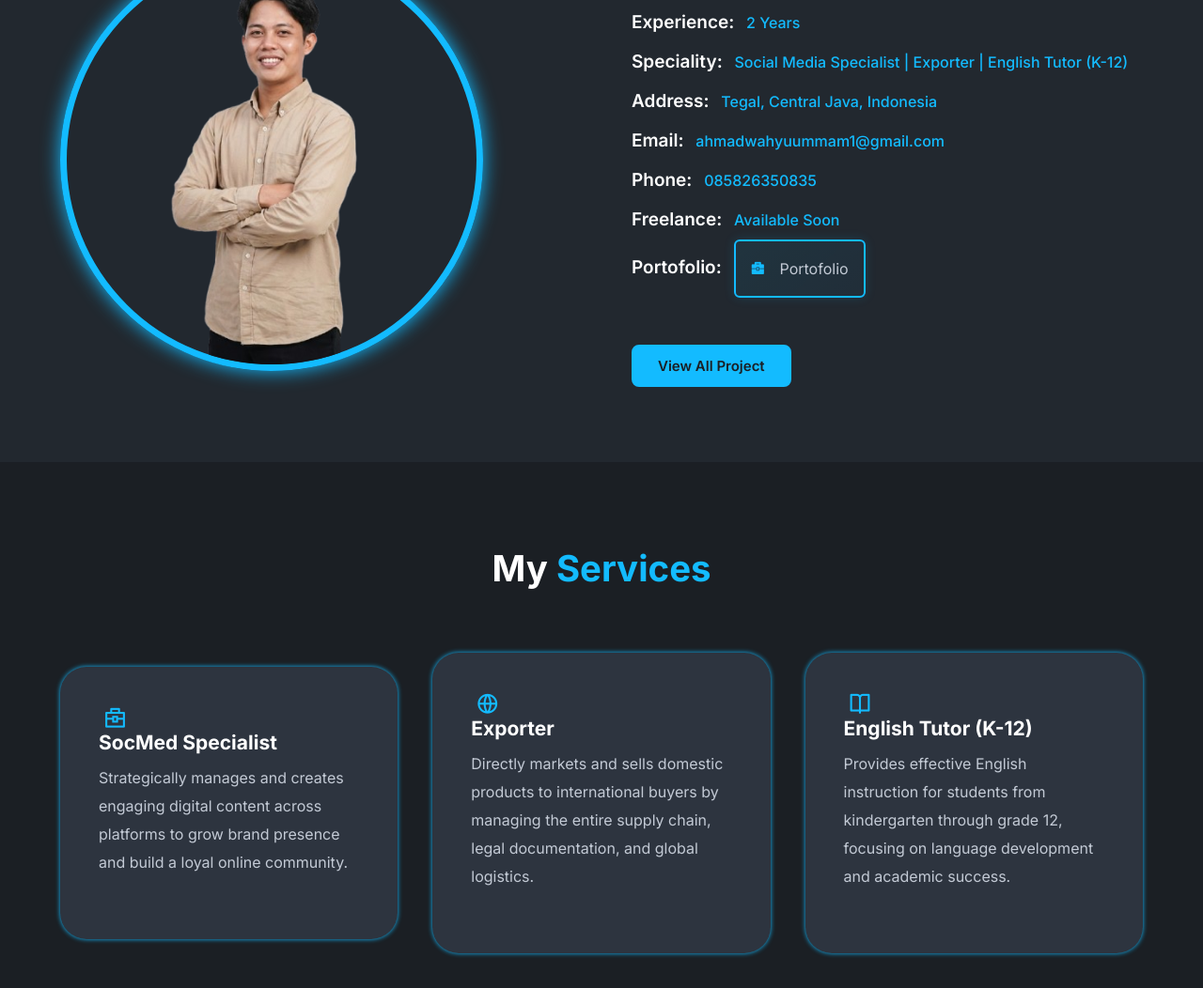
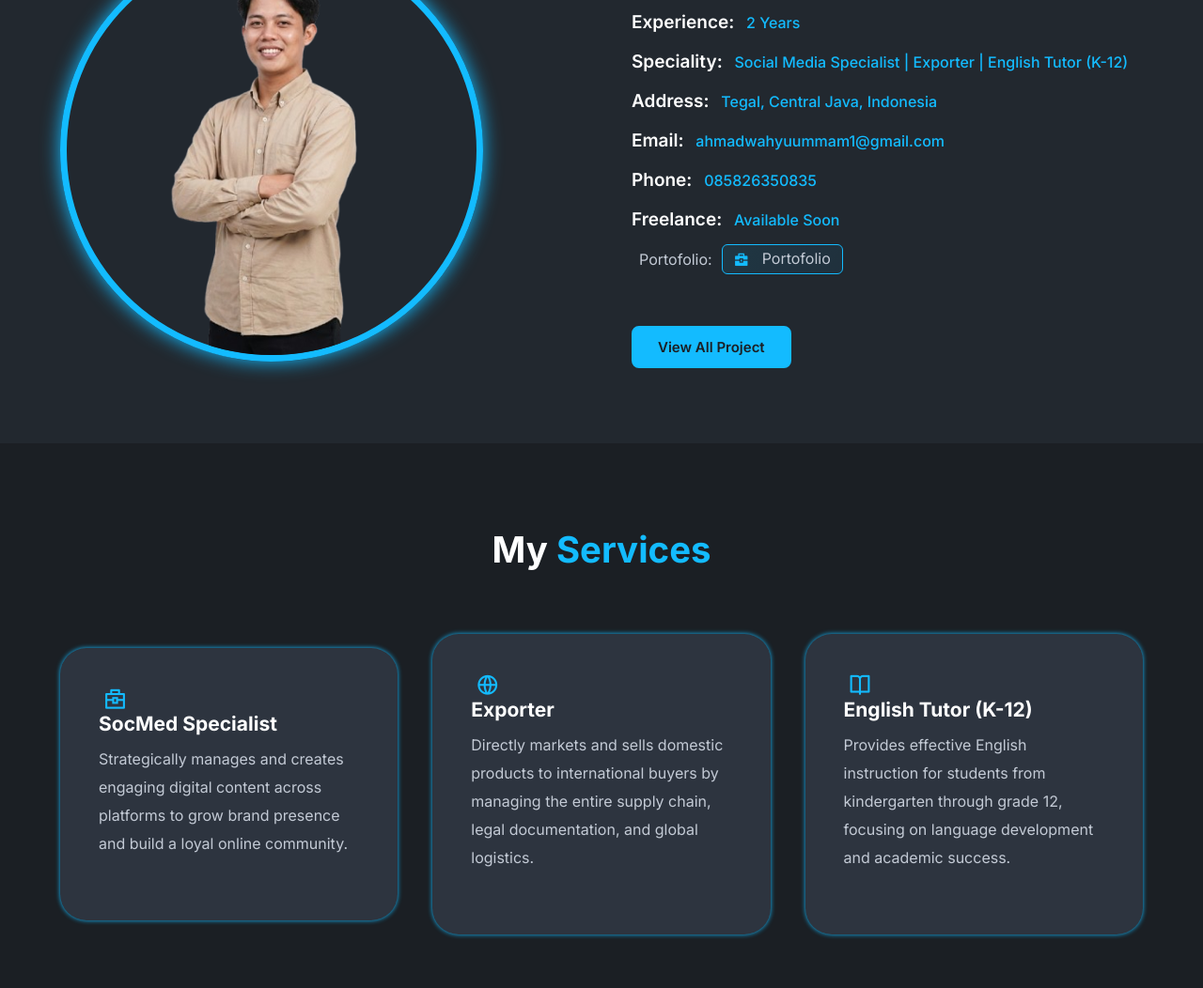
Before and after one commit to ahmadwahyuummam/portofolio, a plain HTML site: page index.html in a window 1280 px wide. Shown: the part 877-1929 px from the top of the page at 94% size. Drawn offline with nearby package versions, Linux system fonts and the light colour scheme.

Commit message:
Update index.html

```diff
--- a/index.html
+++ b/index.html
@@ -86,15 +86,15 @@
       <p class="exp">Email: <span style="color: #13bbff; font-weight: 500;">ahmadwahyuummam1@gmail.com</span></p>
       <p class="exp">Phone: <span style="color: #13bbff; font-weight: 500;">085826350835</span></p>
       <p class="exp">Freelance: <span style="color: #13bbff; font-weight: 500;">Available Soon</span></p>
-      <p class="exp">
-            Portofolio:
+      <p class="exp" style="display: flex; align-items: center; gap: 10px; flex-wrap: wrap;">
+            <span>Portofolio:</span>
             <a
               href="https://canva.link/fdk1es9rwg6wce7"
               target="_blank"
               rel="noopener noreferrer"
               aria-label="Portofolio"
               title="Portofolio"
-              class="btn portfolio-link"
+              class="portfolio-link"
             >
               <i class="ri-briefcase-4-fill"></i>
               <span>Portofolio</span>
@@ -104,50 +104,50 @@
             .portfolio-link {
               display: inline-flex;
               align-items: center;
-              gap: 8px;
-              padding: 8px 16px;
-              margin-left: 8px;
-              border: 2px solid #13bbff;
+              justify-content: center;
+              gap: 6px;
+              padding: 5px 12px;
+              line-height: 1.2;
+              font-size: 0.92rem;
+              font-weight: 500;
+              border: 1.5px solid #13bbff;
               border-radius: 6px;
               color: #13bbff;
-              background: linear-gradient(135deg, rgba(19, 187, 255, 0.08), rgba(0, 136, 255, 0.02));
+              background: linear-gradient(120deg, rgba(19, 187, 255, 0.1), rgba(0, 119, 255, 0.04));
               background-size: 200% 200%;
+              background-position: left center;
               text-decoration: none;
-              font-weight: 600;
-              position: relative;
-              overflow: hidden;
-              transition: all 0.35s ease;
-              box-shadow: 0 0 12px rgba(19, 187, 255, 0.15);
+              transition: background-position 0.35s ease, color 0.25s ease, border-color 0.25s ease, transform 0.15s ease, box-shadow 0.25s ease;
+            }
+            .portfolio-link i {
+              display: inline-flex;
+              align-items: center;
+              font-size: 1rem;
+              line-height: 1;
             }
             .portfolio-link:hover {
               color: #0b0c10;
-              background: linear-gradient(135deg, #13bbff, #38bdf8, #0077ff);
+              border-color: #38bdf8;
+              background: linear-gradient(120deg, #13bbff, #38bdf8, #0088ff);
               background-size: 200% 200%;
               background-position: right center;
-              border-color: #38bdf8;
-              box-shadow: 0 0 20px rgba(19, 187, 255, 0.55);
-              transform: translateY(-2px);
+              box-shadow: 0 0 12px rgba(19, 187, 255, 0.35);
             }
             .portfolio-link:active {
-              background: linear-gradient(135deg, #0077ff, #13bbff, #7dd3fc);
-              background-size: 250% 250%;
-              background-position: left center;
+              background: linear-gradient(120deg, #0088ff, #13bbff, #7dd3fc);
+              background-size: 220% 220%;
               color: #06080c;
-              transform: scale(0.96) translateY(0);
-              box-shadow: 0 0 26px rgba(56, 189, 248, 0.8);
-              animation: gradasiKlik 0.5s ease;
+              transform: scale(0.97);
+              animation: gradasiKlikPresisi 0.4s ease;
             }
-            @keyframes gradasiKlik {
+            @keyframes gradasiKlikPresisi {
               0% {
-                filter: brightness(1);
                 background-position: 0% 50%;
               }
               50% {
-                filter: brightness(1.3);
                 background-position: 100% 50%;
               }
               100% {
-                filter: brightness(1);
                 background-position: 0% 50%;
               }
             }
```
